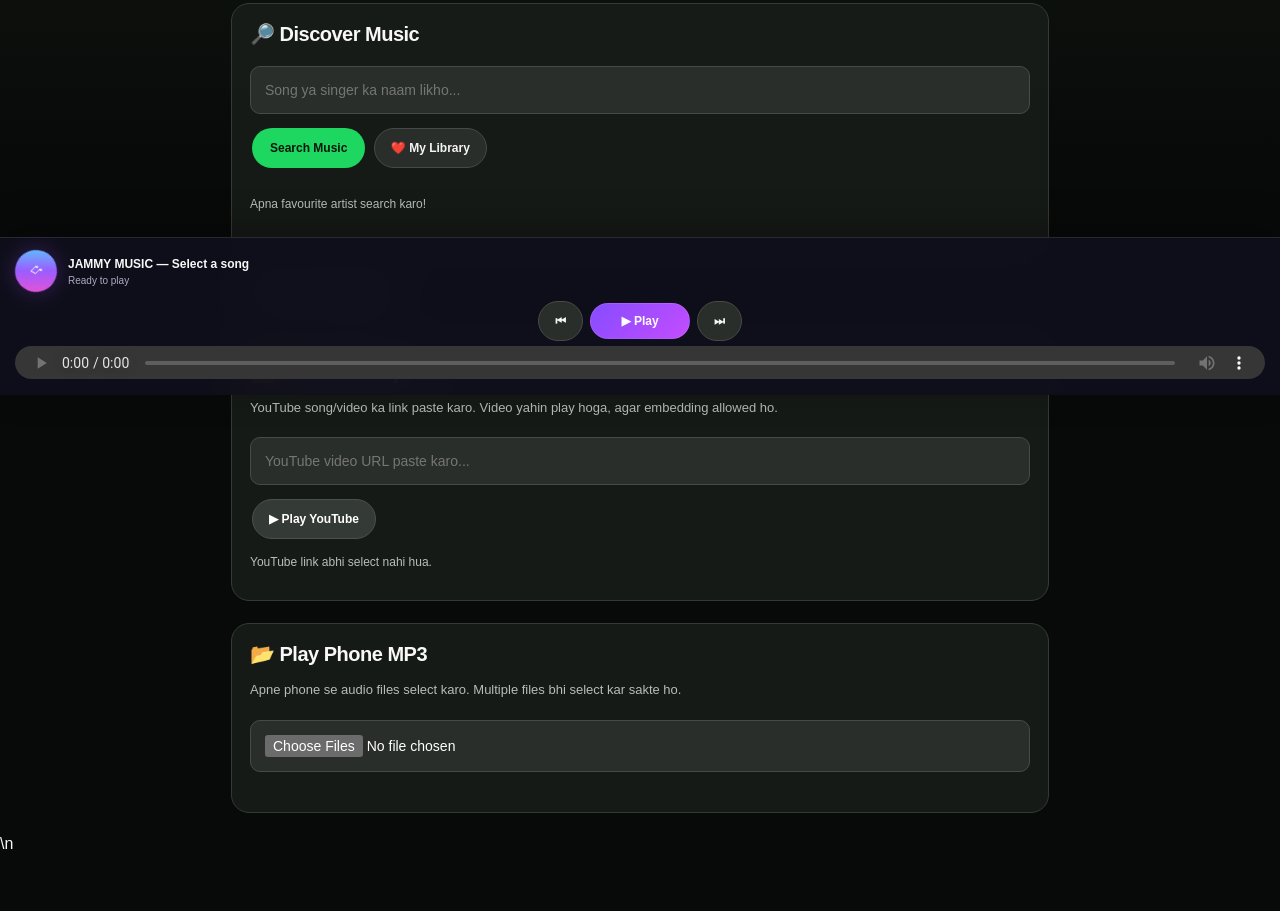
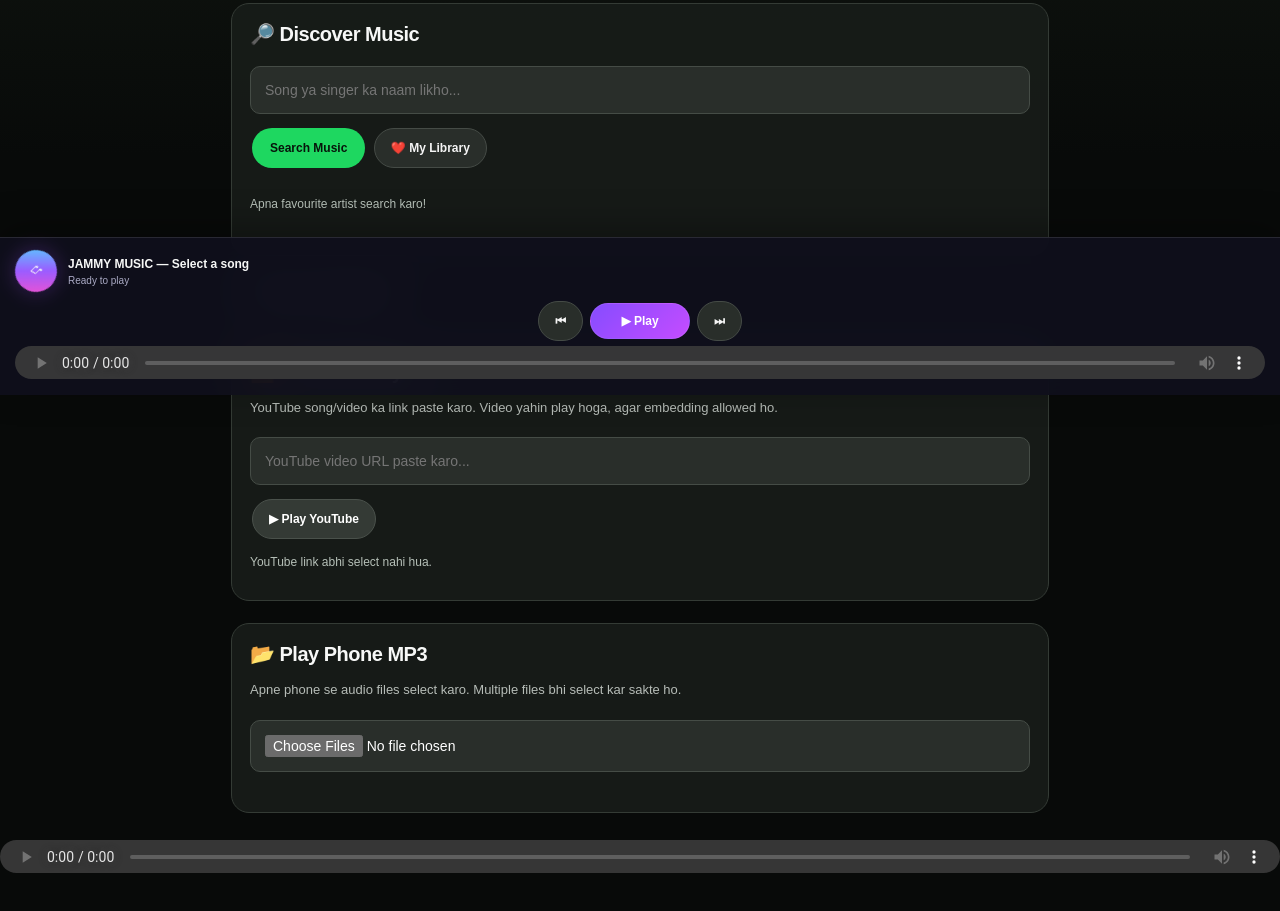
Before and after one commit to Jamalshaikh08/Jammy-Premium, a website: page www/index.html in a window 1280 px wide. Shown: the part 405-1316 px from the top of the page. Drawn offline with Linux system fonts and the light colour scheme.

Commit message:
Fix script tag placement for apple-music.js

```diff
--- a/www/index.html
+++ b/www/index.html
@@ -758,6 +758,7 @@
  },{passive:true});
 })();
 </script>
-<script src="https://js-cdn.music.apple.com/musickit/v3/musickit.js" async></script>
-<script src="apple-music.js"></script>\n</body>
+<script src="apple-music.js"></script>
+<audio id="audioPlayer" controls></audio>
+</body>
 </html>
```
